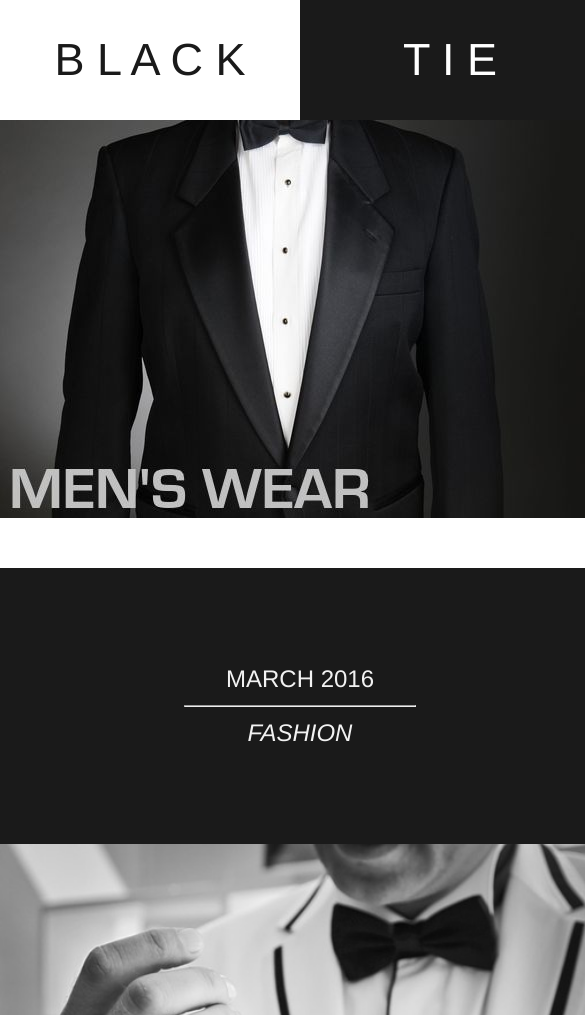
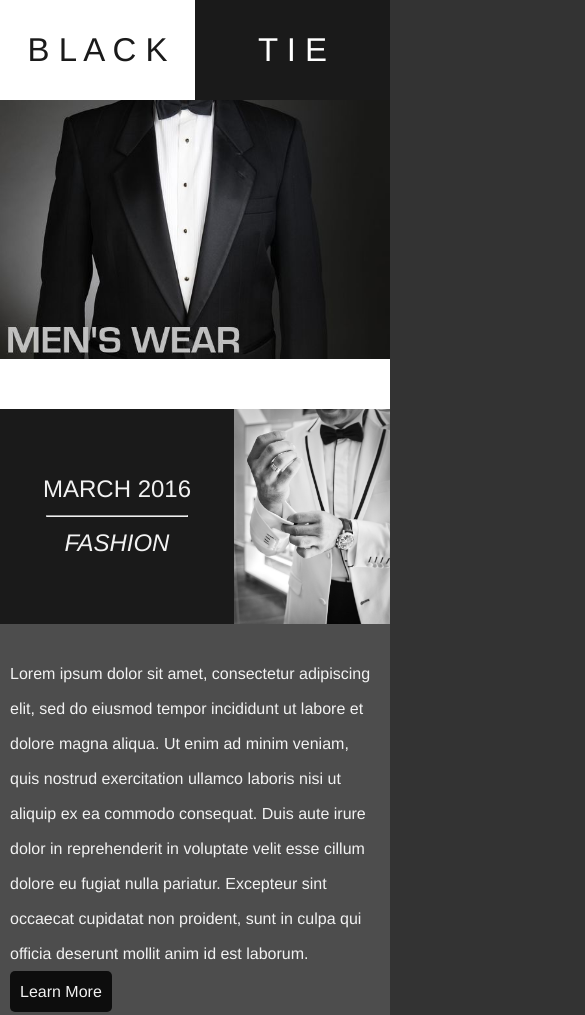
Before and after one commit to Lanalulu/BlackTie, a plain HTML site: page index.html in a window 390 px wide. Shown: the top 1015 px of the page, 585 px wide, since content can reach past the window. Drawn offline with Linux system fonts and the light colour scheme.

Commit message:
Change to responsive design
Compatibility galore!

```diff
--- a/index.html
+++ b/index.html
@@ -6,8 +6,28 @@
     <style type="text/css">
 
     @media only screen and (max-width: 600px){
-        .headline {
+        .headline, .logo {
             width: 100% !important;
+        }
+    }
+
+    @media only screen and (max-width: 415px){
+    	.logo {
+    		height: 100px;
+    	}
+
+        .logo a {
+            font-size: 33px;
+        }
+    }
+
+    @media only screen and (max-width: 320px){
+    	.logo {
+    		height: 80px;
+    	}
+
+        .logo a {
+            font-size: 28px;
         }
     }
 
@@ -24,24 +44,26 @@
         			<tr>
           				<td>
             			<![endif]-->
-				<table class="container" width="100%" border="0" align="center" cellpadding="0" cellspacing="0" style="font-family: Helvetica, Arial, Verdana, Trebuchet MS; max-width: 600px;">
+				<table width="100%" border="0" align="center" cellpadding="0" cellspacing="0" style="font-family: Helvetica, Arial, Verdana, Trebuchet MS; max-width: 600px;">
 					<tr>
 						<td>
-							<table width="600" height="120" border="0" cellpadding="0" cellspacing="0">
+							<!-- Start logo -->
+							<table class="logo" width="600" height="120" border="0" cellpadding="0" cellspacing="0">
 								<tr>
-									<td width="300" align="center" bgcolor="#ffffff" style="font-size: 45px; cursor: pointer;">
+									<td width="50%" align="center" bgcolor="#ffffff" style="font-size: 45px; cursor: pointer;">
 				  						<a href="#" style="color: #1a1a1a; text-decoration: none;">B L A C K</a>
 									</td>
-									<td width="300" align="center" bgcolor="#1a1a1a" style="font-size: 45px; cursor: pointer;">
+									<td width="50%" align="center" bgcolor="#1a1a1a" style="font-size: 45px; cursor: pointer;">
 										<a href="#" style="color: #ffffff; text-decoration: none;">T I E</a>
 									</td>
 								</tr>
 							</table>
+							<!-- End logo -->
 						</td>
 					</tr>
 					<tr>
 						<td valign="top" colspan="2">
-							<img src="tie.jpg" width="600" height="398" alt="Suit"/>
+							<img src="tie.jpg" width="100%" alt="Suit"/>
 						</td>
 					</tr>
 					<tr>
@@ -50,20 +72,18 @@
 					</tr>
 					<tr>
 						<td>
-							<table class="headline" width="400" height="276" align="left" border="0" cellpadding="0" cellspacing="0">
+							<!-- Start headline -->
+							<table class="headline" width="600" border="0" cellpadding="0" cellspacing="0">
 								<tr>
-									<td bgcolor="#1a1a1a" align="center">
-										<h2 style="font-weight: normal; color: #f2f2f2;">MARCH 2016 <hr width="230"><em>FASHION</em></h2>
+									<td width="60%" bgcolor="#1a1a1a" align="center">
+										<h2 style="font-weight: normal; color: #f2f2f2;">MARCH 2016 <hr width="60%"><em>FASHION</em></h2>
 									</td>
-								</tr>
-							</table>
-							<table class="headline" width="200" height="276" align="left" border="0" cellpadding="0" cellspacing="0">
-								<tr>
-									<td valign="top" bgcolor="#1a1a1a" style="color: #ffffff;">
+									<td width="40%" valign="top" bgcolor="#1a1a1a" style="color: #ffffff;">
 										<img src="suit.jpg" width="100%" alt="March Fashion"/>
 									</td>
 								</tr>
 							</table>
+							<!-- End headline -->
 						</td>
 					</tr>
 					<tr>
```
